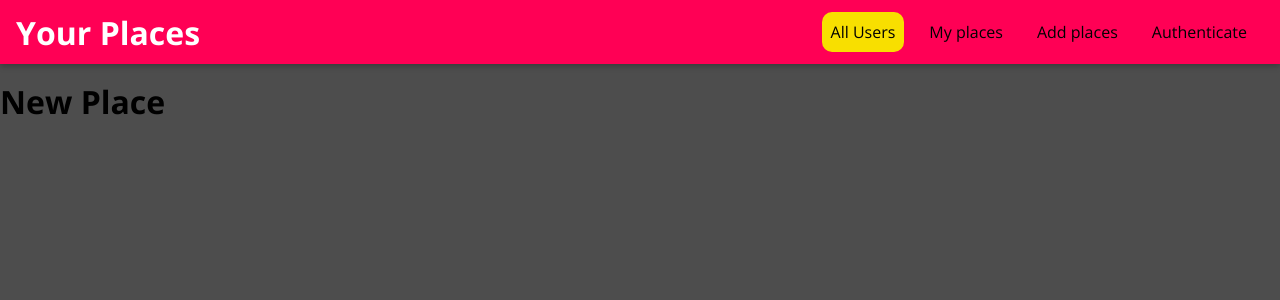
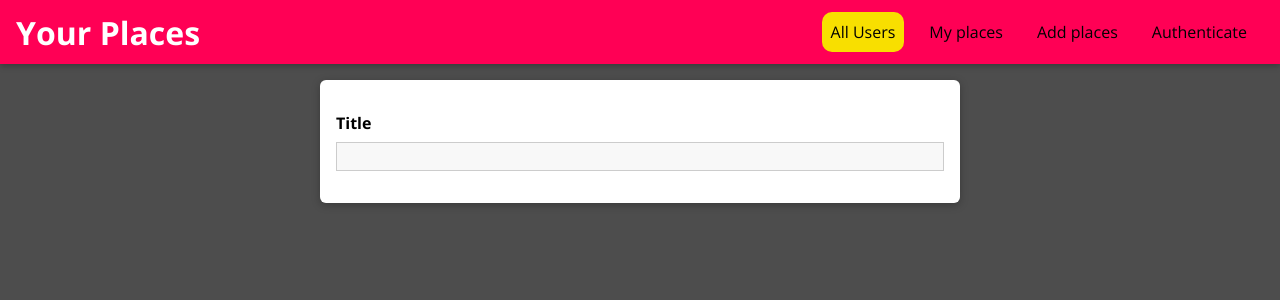
Before and after one commit to kvimalraj06/ShareLocation, a React (Create React App) app in the folder ShareLocation-frontend/: page /places/new in a window 1280 px wide. Shown: the top 300 px of the page. Built offline with nearby package versions, Linux system fonts and the light colour scheme.

Commit message:
Implemented form for the user to add places and design

```diff
--- a/ShareLocation-frontend/src/places/components/placeList.js
+++ b/ShareLocation-frontend/src/places/components/placeList.js
@@ -1,5 +1,6 @@
 import React from "react";
 
+import Button from "../../shared/components/FormElements/Button";
 import Card from "../../shared/components/UIElements/Card";
 import PlaceItem from "./placeItem";
 
@@ -10,8 +11,8 @@
     return (
       <div className="place-list center">
         <Card>
-          <h1>No results found</h1>
-          <button>Share place</button>
+          <h1>No places found. Add place</h1>
+          <Button to="/places/new">Share place</Button>
         </Card>
         ;
       </div>
--- /dev/null
+++ b/ShareLocation-frontend/src/places/pages/newPlace.css
@@ -0,0 +1,10 @@
+.place-form {
+  list-style: none;
+  margin: 0 auto;
+  padding: 1rem;
+  width: 90%;
+  max-width: 40rem;
+  box-shadow: 0 2px 8px rgba(0, 0, 0, 0.26);
+  border-radius: 6px;
+  background: white;
+}
--- a/ShareLocation-frontend/src/places/pages/newPlace.js
+++ b/ShareLocation-frontend/src/places/pages/newPlace.js
@@ -1,7 +1,23 @@
 import React from "react";
 
+import Input from "../../shared/components/FormElements/input";
+
+import { VALIDATOR_REQUIRE } from "../../shared/utils/validators";
+import "./newPlace.css";
+
 const NewPlace = () => {
-  return <h1>New Place</h1>;
+  return (
+    <form className="place-form">
+      <Input
+        id="i1"
+        element="input"
+        type="text"
+        label="Title"
+        validators={[VALIDATOR_REQUIRE()]}
+        errorText="Please enter a valid title."
+      />
+    </form>
+  );
 };
 
 export default NewPlace;
--- /dev/null
+++ b/ShareLocation-frontend/src/shared/components/FormElements/input.css
@@ -0,0 +1,41 @@
+.form-control {
+  margin: 1rem 0;
+}
+
+.form-control label,
+.form-control input,
+.form-control textarea {
+  display: block;
+}
+
+.form-control label {
+  font-weight: bold;
+  margin-bottom: 0.5rem;
+}
+
+.form-control input,
+.form-control textarea {
+  width: 100%;
+  font: inherit;
+  border: 1px solid #ccc;
+  background: #f8f8f8;
+  padding: 0.15rem 0.25rem;
+}
+
+.form-control input:focus,
+.form-control textarea:focus {
+  outline: none;
+  background: #ebebeb;
+  border-color: #510077;
+}
+
+.form-control--invalid label,
+.form-control--invalid p {
+  color: red;
+}
+
+.form-control--invalid input,
+.form-control--invalid textarea {
+  border-color: red;
+  background: #ffd1d1;
+}
--- /dev/null
+++ b/ShareLocation-frontend/src/shared/components/FormElements/input.js
@@ -0,0 +1,83 @@
+import React, { useReducer } from "react";
+
+import { validate } from "../../utils/validators";
+import "./input.css";
+
+const inputReducer = (state, action) => {
+  switch (action.type) {
+    case "CHANGE":
+      return {
+        ...state,
+        value: action.value,
+        isValid: validate(action.value, action.validators),
+      };
+    case "TOUCH":
+      return {
+        ...state,
+        isTouched: true,
+      };
+    default:
+      return state;
+  }
+};
+
+const Input = (props) => {
+  const { id, element, label, type, placeholder, rows, errorText, validators } =
+    props;
+
+  const InitialReducerState = { value: "", isvalid: false, isTouched: false };
+
+  const [initialState, dispatch] = useReducer(
+    inputReducer,
+    InitialReducerState
+  );
+
+  const inputChangeHandler = (event) => {
+    dispatch({
+      type: "CHANGE",
+      value: event.target.value,
+      validators: validators,
+    });
+  };
+
+  const touchHandler = () => {
+    dispatch({
+      type: "TOUCH",
+    });
+  };
+
+  const elementToDisplay =
+    element === "input" ? (
+      <input
+        id={id}
+        type={type}
+        placeholder={placeholder}
+        onChange={inputChangeHandler}
+        onBlur={touchHandler}
+        value={initialState.value}
+      />
+    ) : (
+      <textarea
+        id={id}
+        rows={rows || 3}
+        onChange={inputChangeHandler}
+        onBlur={touchHandler}
+        value={initialState.value}
+      />
+    );
+  return (
+    <div
+      className={`form-control ${
+        !initialState.isValid &&
+        initialState.isTouched &&
+        "form-control--invalid"
+      }`}
+    >
+      <label htmlFor={id}>{label}</label>
+      {elementToDisplay}
+      {!initialState.isValid && initialState.isTouched && <p>{errorText}</p>}
+    </div>
+  );
+};
+
+export default Input;
--- a/ShareLocation-frontend/src/shared/components/Navigation/navLinks.js
+++ b/ShareLocation-frontend/src/shared/components/Navigation/navLinks.js
@@ -7,11 +7,9 @@
   const [activeNavIndex, setActiveNavIndex] = useState(0);
 
   const handleActiveNav = (index) => {
-    console.log("clicked");
     setActiveNavIndex(index);
   };
 
-  console.log(activeNavIndex);
   return (
     <ul className="nav-links">
       <li>
--- /dev/null
+++ b/ShareLocation-frontend/src/shared/utils/validators.js
@@ -0,0 +1,46 @@
+const VALIDATOR_TYPE_REQUIRE = 'REQUIRE';
+const VALIDATOR_TYPE_MINLENGTH = 'MINLENGTH';
+const VALIDATOR_TYPE_MAXLENGTH = 'MAXLENGTH';
+const VALIDATOR_TYPE_MIN = 'MIN';
+const VALIDATOR_TYPE_MAX = 'MAX';
+const VALIDATOR_TYPE_EMAIL = 'EMAIL';
+const VALIDATOR_TYPE_FILE = 'FILE';
+
+export const VALIDATOR_REQUIRE = () => ({ type: VALIDATOR_TYPE_REQUIRE });
+export const VALIDATOR_FILE = () => ({ type: VALIDATOR_TYPE_FILE });
+export const VALIDATOR_MINLENGTH = val => ({
+  type: VALIDATOR_TYPE_MINLENGTH,
+  val: val
+});
+export const VALIDATOR_MAXLENGTH = val => ({
+  type: VALIDATOR_TYPE_MAXLENGTH,
+  val: val
+});
+export const VALIDATOR_MIN = val => ({ type: VALIDATOR_TYPE_MIN, val: val });
+export const VALIDATOR_MAX = val => ({ type: VALIDATOR_TYPE_MAX, val: val });
+export const VALIDATOR_EMAIL = () => ({ type: VALIDATOR_TYPE_EMAIL });
+
+export const validate = (value, validators) => {
+  let isValid = true;
+  for (const validator of validators) {
+    if (validator.type === VALIDATOR_TYPE_REQUIRE) {
+      isValid = isValid && value.trim().length > 0;
+    }
+    if (validator.type === VALIDATOR_TYPE_MINLENGTH) {
+      isValid = isValid && value.trim().length >= validator.val;
+    }
+    if (validator.type === VALIDATOR_TYPE_MAXLENGTH) {
+      isValid = isValid && value.trim().length <= validator.val;
+    }
+    if (validator.type === VALIDATOR_TYPE_MIN) {
+      isValid = isValid && +value >= validator.val;
+    }
+    if (validator.type === VALIDATOR_TYPE_MAX) {
+      isValid = isValid && +value <= validator.val;
+    }
+    if (validator.type === VALIDATOR_TYPE_EMAIL) {
+      isValid = isValid && /^\S+@\S+\.\S+$/.test(value);
+    }
+  }
+  return isValid;
+};
```
